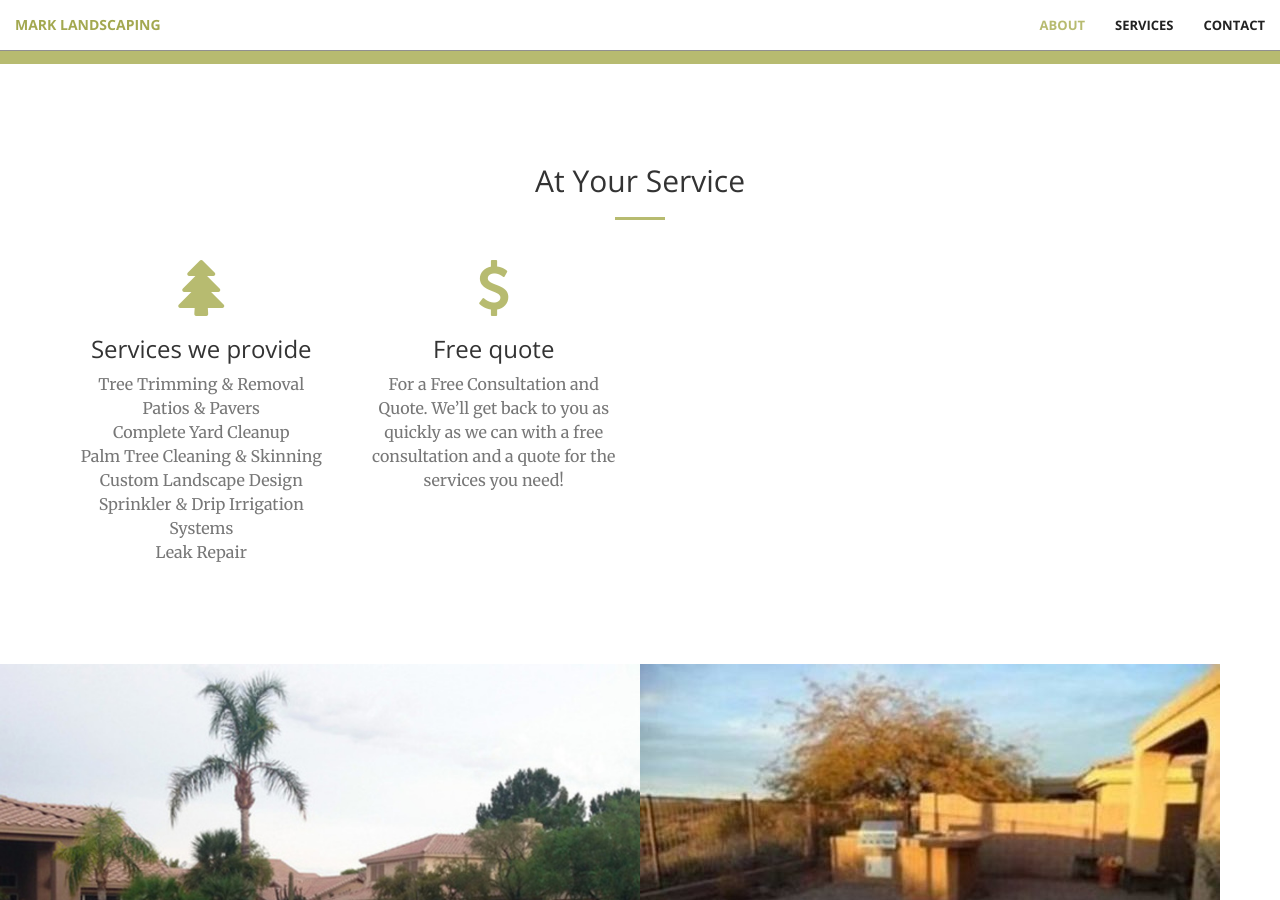
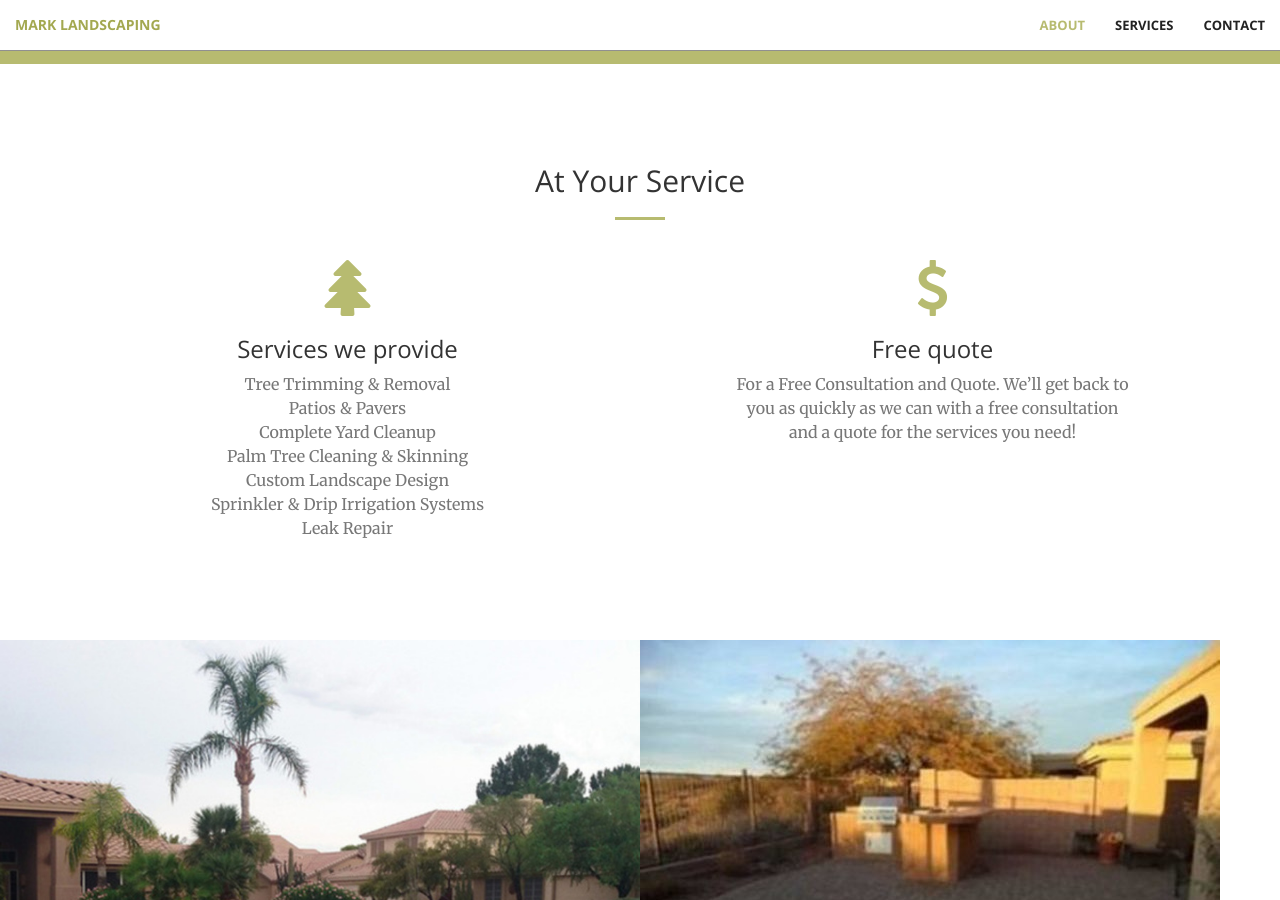
Before and after one commit to marcoshernandez7386/marklandscapeaz.com, a Jekyll site: the page built from index.html, in a window 1280 px wide and 900 px high, scrolled down 1230 px. Built offline with Jekyll 4.4.1, drawn with Linux system fonts in a browser that asks for light colours.

Commit message:
updated columns

```diff
--- a/_includes/services.html
+++ b/_includes/services.html
@@ -9,7 +9,7 @@
     </div>
     <div class="container">
         <div class="row">
-            <div class="col-lg-3 col-md-6 text-center">
+            <div class="col-lg-6 col-md-6 text-center">
                 <div class="service-box">
                     <i class="fa fa-4x fa-tree wow bounceIn text-primary"></i>
                     <h3>Services we provide </h3>
@@ -22,7 +22,7 @@
                     <p class="text-muted"> Leak Repair </p>
                 </div>
             </div>
-            <div class="col-lg-3 col-md-6 text-center">
+            <div class="col-lg-6 col-md-6 text-center">
                 <div class="service-box">
                     <i class="fa fa-4x fa-usd wow bounceIn text-primary" data-wow-delay=".1s"></i>
                     <h3>Free quote</h3>
```
